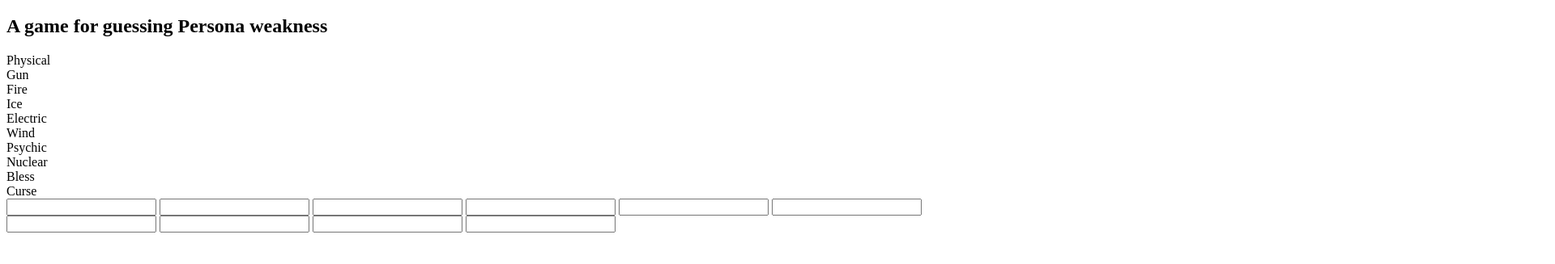
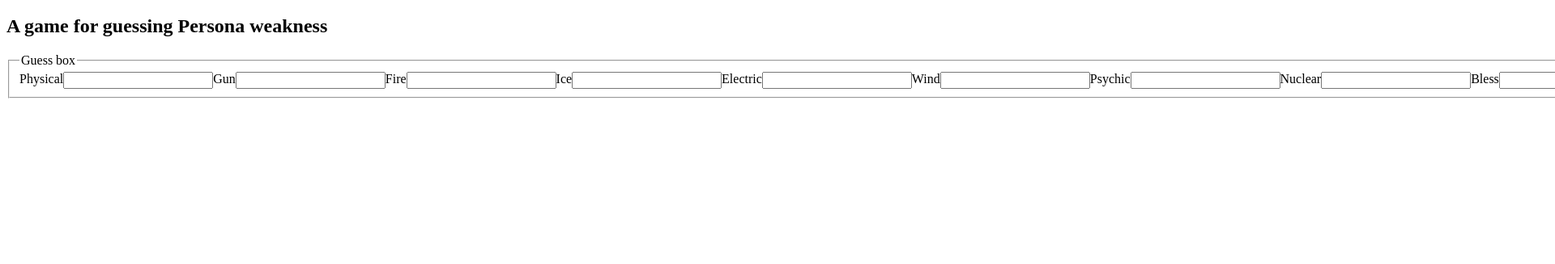
Before and after one commit to ImBreadd/P5R-Weakness-guessing, a plain HTML site: page index.html in a window 1280 px wide. Shown: the part 61-388 px from the top of the page at 81% size, 1920 px wide, since content can reach past the window. Drawn offline with Linux system fonts and the light colour scheme.

Commit message:
Small update

```diff
--- a/index.html
+++ b/index.html
@@ -2,32 +2,45 @@
 <html lang="en">
 <head>
     <link rel="stylesheet" href="style.css">
+    <title>PERSONADLE</title>
+</head>
+
+<body>
     <h1>PERSONADLE</h1>
     <h2>A game for guessing Persona weakness</h2>
-</head>
-<body id="display-box">
-    <div>Physical</div>
-    <div>Gun</div>
-    <div>Fire</div>
-    <div>Ice</div>
-    <div>Electric</div>
-    <div>Wind</div>
-    <div>Psychic</div>
-    <div>Nuclear</div>
-    <div>Bless</div>
-    <div>Curse</div>
 </body>
-<body id="guess-box">
-    <label></label>
-    <input class="bio"/>
-    <input class="bio"/>
-    <input class="bio"/>
-    <input class="bio"/>
-    <input class="bio"/>
-    <input class="bio"/>
-    <input class="bio"/>
-    <input class="bio"/>
-    <input class="bio"/>
-    <input class="bio"/>
+<body>
+    <fieldset id="display-box" class="display-box">
+        <legend>Guess box</legend>
+        <label for="physical-guess">Physical</label>
+        <input class="textbox" id="physical-guess"/>
+
+        <label for="gun-guess">Gun</label>
+        <input class="textbox" id="gun-guess"/>
+
+        <label for="fire-guess">Fire</label>
+        <input class="textbox" id="fire-guess"/>
+
+        <label for="ice-guess">Ice</label>
+        <input class="textbox" id="ice-guess"/>
+
+        <label for="electric-guess">Electric</label>
+        <input class="textbox" id="electric-guess"/>
+
+        <label for="wind-guess">Wind</label>
+        <input class="textbox" id="wind-guess"/>
+
+        <label for="psychic-guess">Psychic</label>
+        <input class="textbox" id="psychic-guess"/>
+
+        <label for="nuclear-guess">Nuclear</label>
+        <input class="textbox" id="nuclear-guess"/>
+
+        <label for="bless-guess">Bless</label>
+        <input class="textbox" id="bless-guess"/>
+
+        <label for="curse-guess">Curse</label>
+        <input class="textbox" id="curse-guess"/>
+    </fieldset>
 </body>
 </html>
--- a/style.css
+++ b/style.css
@@ -1,14 +1,13 @@
-
-.correct-guess{
-    background-color: green;
-    color: white;
-}
-
-.incorrect-guess{
-    animation: flash-red 0.5s;
-}
-
 Centre-box{
     margin: auto;
     font-size: 200;
 }
+
+.display-box{
+    display: inline-flex;
+}
+.display-text{
+    font-size: 20px;
+    height: auto;
+    justify-content: centre;
+}
```
